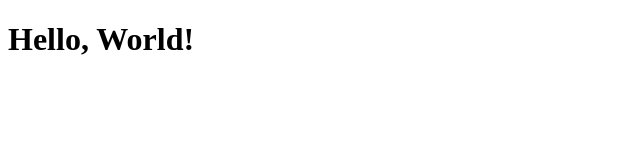
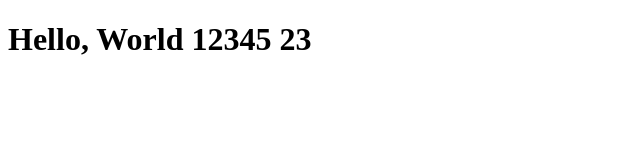
Before and after one commit to dhivagar-ceg/WebAR, a plain HTML site: page Index.html in a window 1280 px wide. Shown: the whole page, without its empty margins (0-640 px from the left). Drawn offline with Linux system fonts and the light colour scheme.

Commit message:
changes1

```diff
--- a/Index.html
+++ b/Index.html
@@ -6,6 +6,6 @@
     <title>Hello World 123</title>
 </head>
 <body>
-    <h1>Hello, World!</h1>
+    <h1>Hello, World 12345 23</h1>
 </body>
 </html>
```
